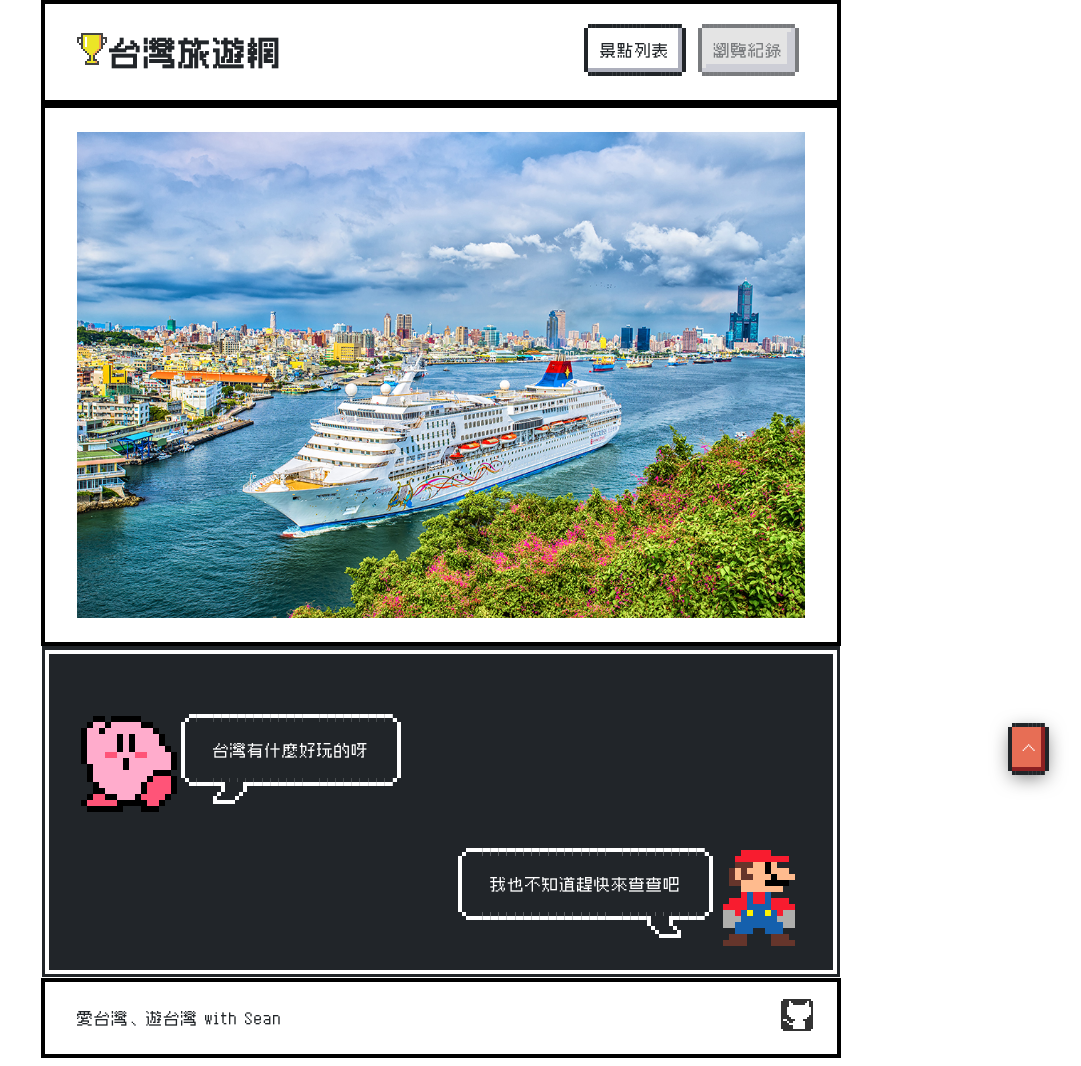
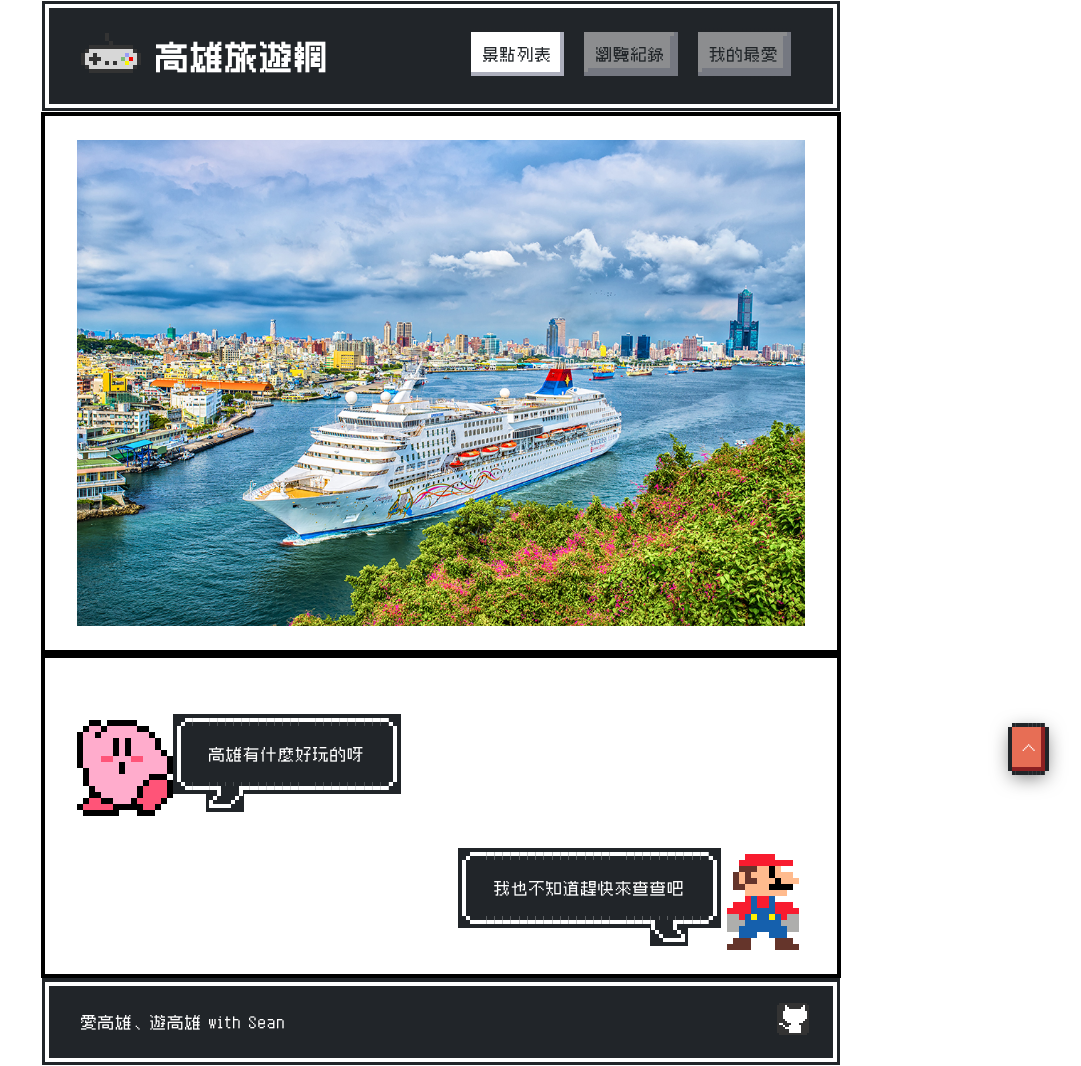
Before and after one commit to yaohsienhuang/react-travel-taiwan, a React (Create React App) app: page / in a window 1280 px wide. Shown: the whole page, without its empty margins (199-1280 px from the left). Built offline with nearby package versions, Linux system fonts and the light colour scheme.

Commit message:
add favorite route

```diff
--- a/src/App.css
+++ b/src/App.css
@@ -16,6 +16,9 @@ header{
   top: 0;
   background-color: #fff;
   z-index: 999;
+}
+h1{
+  margin: 15px;
 }
 .layout {
   display: flex;
@@ -177,6 +180,8 @@ section.message-list {
   margin-bottom: 20px;
 }
 
+
+
 .back-btn {
   margin-top: 1rem;
 }
--- a/src/App.js
+++ b/src/App.js
@@ -3,6 +3,7 @@ import Home from "./router/Home";
 import List from "./router/List";
 import Detail from "./router/Detail";
 import History from "./router/History";
+import Favorite from "./router/Favorite";
 import { Routes, Route, Link } from "react-router-dom";
 import './App.css';
 
@@ -14,6 +15,7 @@ function App() {
           <Route index element={<Home />} />
           <Route path="/list" element={<List />} />
           <Route path="/history" element={<History />} />
+          <Route path="/favorite" element={<Favorite />} />
           <Route path="/info/:id" element={<Detail />} />
         </Route>
     </Routes>
--- a/src/common.js
+++ b/src/common.js
@@ -7,6 +7,21 @@ export const setLsItem = (name, value) =>
 export const getHistory = () =>
   getLsItem("history") ? JSON.parse(getLsItem("history")) : [];
 
+export const getFavorite = () =>
+  getLsItem("favorite") ? JSON.parse(getLsItem("favorite")) : [];
+
+export const setFavorite = (setFavoriteState,id) => {
+  let favorite = getFavorite();
+  if (favorite.indexOf(id) ==-1){
+    let tempArray = JSON.stringify(Array.from(new Set([...favorite, id])));
+    setLsItem("favorite", tempArray);
+    setFavoriteState(tempArray);
+  }else{
+    let tempArray = JSON.stringify(favorite.filter(item => item !== id));
+    setLsItem("favorite", tempArray);
+    setFavoriteState(tempArray);
+  }
+};
 export const setHistory = (id) => {
   let history = getLsItem("history") ? JSON.parse(getLsItem("history")) : [];
   setLsItem("history", JSON.stringify(Array.from(new Set([...history, id]))));
--- a/src/components/Footer.jsx
+++ b/src/components/Footer.jsx
@@ -1,11 +1,11 @@
 export default function Footer() {
     return (
         <footer className="footer">
-            <div className="nes-container">
+            <div className="nes-container is-dark">
                 <div className="footer-content">
-                    <p>愛台灣、遊台灣 with Sean
+                    <p>愛高雄、遊高雄 with Sean
                     </p>
-                    <a target={"_blank"} href={"https://github.com/WeiJ0/React-Kaohsiung-Travel/tree/master"}>
+                    <a target={"_blank"} href={"https://nostalgic-css.github.io/NES.css/"}>
                         <i className="nes-icon github"></i>
                     </a>
                 </div>
--- a/src/components/Header.jsx
+++ b/src/components/Header.jsx
@@ -1,9 +1,10 @@
 import { Link, useNavigate } from "react-router-dom";
-import { getHistory } from "../common";
+import { getHistory, getFavorite } from "../common";
 
 export default function Header() {
     const navigate = useNavigate();
     let hasHistory = getHistory().length || 0;
+    let hasFavorite = getFavorite().length || 0;
 
     const backIndex = () => {
         navigate("/");
@@ -11,17 +12,18 @@ export default function Header() {
 
     return (
         <header >
-            <div className="nes-container">
+            <div className="nes-container is-dark">
                 <div className="header">
                     <div className="header_logo" onClick={backIndex}>
                         <section className="icon-list">
-                            <i className="nes-icon nes-icon trophy"></i>
+                            <i className="snes-jp-logo"></i>
                         </section>
-                        <h1>台灣旅遊網</h1>
+                        <h1>高雄旅遊網</h1>
                     </div>
                     <nav>
                         <Link className="nes-btn" to="/list">景點列表</Link>
                         <Link className={hasHistory > 0 ? "nes-btn" : "nes-btn is-disabled"} to="/history">瀏覽紀錄</Link>
+                        <Link className={hasFavorite > 0 ? "nes-btn" : "nes-btn is-disabled"} to="/favorite">我的最愛</Link>
                     </nav>
                 </div>
             </div>
--- a/src/components/Layout.jsx
+++ b/src/components/Layout.jsx
@@ -11,6 +11,7 @@ export default function Layout() {
             behavior: 'smooth'
         });
     }
+
     return (
         <>
             <div className="layout">
--- a/src/router/Detail.jsx
+++ b/src/router/Detail.jsx
@@ -1,6 +1,7 @@
 import { useState, useEffect } from "react";
 import { Link, useLocation } from "react-router-dom";
 import { setHistory,getHistory } from "../common";
+import { setFavorite,getFavorite } from "../common";
 
 function GoogleMapBtn(props) {
     const { Py, Px } = props;
@@ -16,6 +17,8 @@ export default function Detail(props) {
 
     const [info, setInfo] = useState(state.state.data);
     const { Id, Name, Picture1, Picdescribe1, Toldescribe, Add, Tel, Travellinginfo, Opentime, Px, Py, Website } = info;
+    let favoriteList= getFavorite();
+    const [favorite, setFavoriteState] = useState(favoriteList);
     setHistory(Id);
 
     useEffect(() => {
@@ -24,12 +27,18 @@ export default function Detail(props) {
         })
     }, [])
 
+    const changeFavorite=()=>{setFavorite(setFavoriteState,Id);};
 
     return (
         <section className="detail">
             <section className="nes-container is-dark with-title">
                 <p className="title">{Name}</p>
                 <img src={Picture1} alt={Picdescribe1} />
+                <div onClick={() => changeFavorite()}>
+                    {favorite.indexOf(Id)==-1?
+                        <i className="nes-icon is-large is-transparent heart"></i> : <i className="nes-icon is-large heart"></i>
+                    }
+                </div>
                 <div className="lists">
                     <ul className="nes-list lists is-circle">
                         {Tel ? <li>電話: {Tel}</li> : ''}
@@ -45,10 +54,10 @@ export default function Detail(props) {
                 {Travellinginfo ?
                     <p className="nes-balloon from-left nes-pointer info-travel">{Travellinginfo}</p> :''
                 }
-                {(Py && Px) ?
-                    <div>
-                        <GoogleMapBtn Py={Py} Px={Px} />
-                    </div> : ''}
+                    {(Py && Px) ?
+                        <div>
+                            <GoogleMapBtn Py={Py} Px={Px} />
+                        </div> : ''}
 
             </section>
             <div className="back-btn">
--- /dev/null
+++ b/src/router/Favorite.jsx
@@ -0,0 +1,33 @@
+import { useState, useEffect } from "react";
+import { getLsItem, getFavorite } from "../common";
+import InfoItem from "../components/InfoItem";
+
+
+export default function Favorite() {
+    const [infoItems, setInfoItems] = useState(JSON.parse(getLsItem('infos')));
+    let favorite = getFavorite();
+
+    let favoriteList = [];
+    infoItems.forEach(item => {
+        if (favorite.indexOf(item.Id) !== -1) {
+            favoriteList.push(item);
+        }
+    })
+
+    useEffect(() => {
+        window.scrollTo({
+            top: 0
+        })
+    }, [])
+
+    return (
+        <>
+            <h2>我的最愛</h2>
+            <ul className="info-list">
+                {favoriteList.map(item => {
+                    return <InfoItem info={item} key={item.Id}/>
+                })}
+            </ul>
+        </>
+    )
+}
--- a/src/router/Home.jsx
+++ b/src/router/Home.jsx
@@ -6,13 +6,13 @@ export default function Home() {
             <section className="nes-container">
                 <img style={{ maxWidth: "100%", height: "auto" }} src={bg} />
             </section>
-            <section className="nes-container is-dark">
+            <section className="nes-container">
 
                 <section className="message-list">
                     <section className="message -left">
                         <i className="nes-kirby"></i>
                         <div className="nes-balloon from-left is-dark">
-                            <p>台灣有什麼好玩的呀</p>
+                            <p>高雄有什麼好玩的呀</p>
                         </div>
                     </section>
 
--- a/src/router/List.jsx
+++ b/src/router/List.jsx
@@ -63,7 +63,7 @@ export default function List() {
             </section>
             <ul id="list" className="info-list">
                 {currentInfoItems().map(item => {
-                    return <InfoItem id={item.Name} key={item.Id} info={item} condition={filter} scroll={scrollV} />
+                    return <InfoItem id={item.Name} key={item.Id} info={item} condition={filter} scroll={scrollV}/>
                 })}
             </ul>
         </>
```
